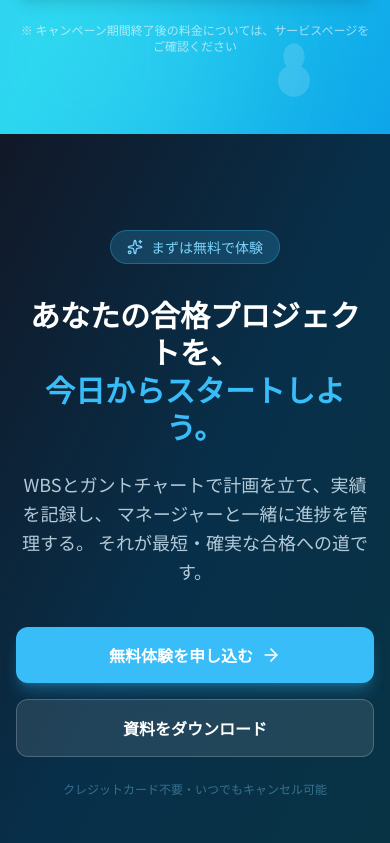
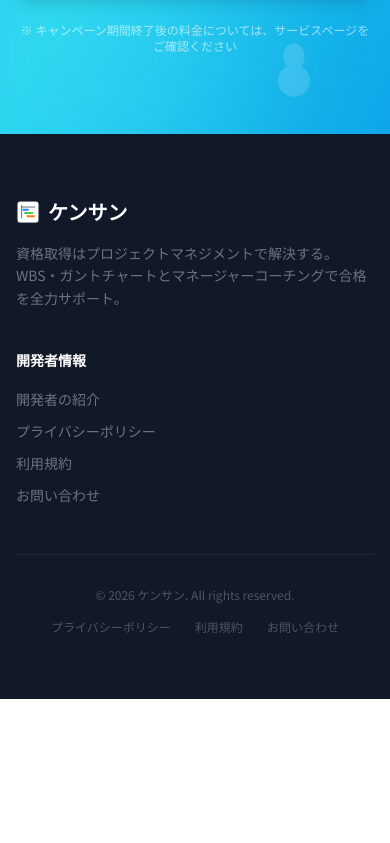
Before and after one commit to kobamasa0806/study_coaching, a Next.js app in the folder app/frontend/: page / in a window 390 px wide. Shown: the part 5561-6404 px from the top of the page. After the commit the page ends 6260 px from the top, so only its background shows below. Built offline with nearby package versions, Linux system fonts and the light colour scheme; no server answers.

Commit message:
無料体験、資料ダウンロードの項目を削除

```diff
--- a/app/frontend/app/components/CTASection.tsx
+++ /dev/null
@@ -1,46 +0,0 @@
-import { ArrowRight, Sparkles } from 'lucide-react'
-
-export default function CTASection() {
-  return (
-    <section className="bg-gradient-to-br from-gray-900 via-sky-950 to-cyan-950 py-24">
-      <div className="max-w-4xl mx-auto px-4 sm:px-6 lg:px-8 text-center">
-        <div className="inline-flex items-center gap-2 bg-sky-400/20 border border-sky-400/30 text-sky-300 text-sm font-medium px-4 py-1.5 rounded-full mb-8">
-          <Sparkles className="w-4 h-4" />
-          まずは無料で体験
-        </div>
-
-        <h2 className="text-3xl sm:text-5xl font-extrabold text-white mb-6 leading-tight">
-          あなたの合格プロジェクトを、
-          <br />
-          <span className="text-sky-400">今日からスタートしよう。</span>
-        </h2>
-
-        <p className="text-sky-100/80 text-lg mb-10 max-w-xl mx-auto leading-relaxed">
-          WBSとガントチャートで計画を立て、実績を記録し、
-          マネージャーと一緒に進捗を管理する。
-          それが最短・確実な合格への道です。
-        </p>
-
-        <div className="flex flex-col sm:flex-row gap-4 justify-center">
-          <a
-            href="/register"
-            className="inline-flex items-center justify-center gap-2 bg-sky-400 hover:bg-sky-300 text-white font-bold px-10 py-4 rounded-xl text-base transition-all shadow-lg shadow-sky-400/30 hover:-translate-y-0.5"
-          >
-            無料体験を申し込む
-            <ArrowRight className="w-5 h-5" />
-          </a>
-          <a
-            href="#"
-            className="inline-flex items-center justify-center gap-2 bg-white/10 hover:bg-white/20 text-white font-semibold px-10 py-4 rounded-xl text-base transition-all border border-white/20"
-          >
-            資料をダウンロード
-          </a>
-        </div>
-
-        <p className="text-sky-300/40 text-xs mt-6">
-          クレジットカード不要・いつでもキャンセル可能
-        </p>
-      </div>
-    </section>
-  )
-}
--- a/app/frontend/app/page.tsx
+++ b/app/frontend/app/page.tsx
@@ -4,7 +4,6 @@ import Features from './components/Features'
 import HowItWorks from './components/HowItWorks'
 import TargetSection from './components/TargetSection'
 import CampaignSection from './components/CampaignSection'
-import CTASection from './components/CTASection'
 import Footer from './components/Footer'
 
 export default function Home() {
@@ -16,7 +15,6 @@ export default function Home() {
       <HowItWorks />
       <TargetSection />
       <CampaignSection />
-      <CTASection />
       <Footer />
     </>
   )
```
